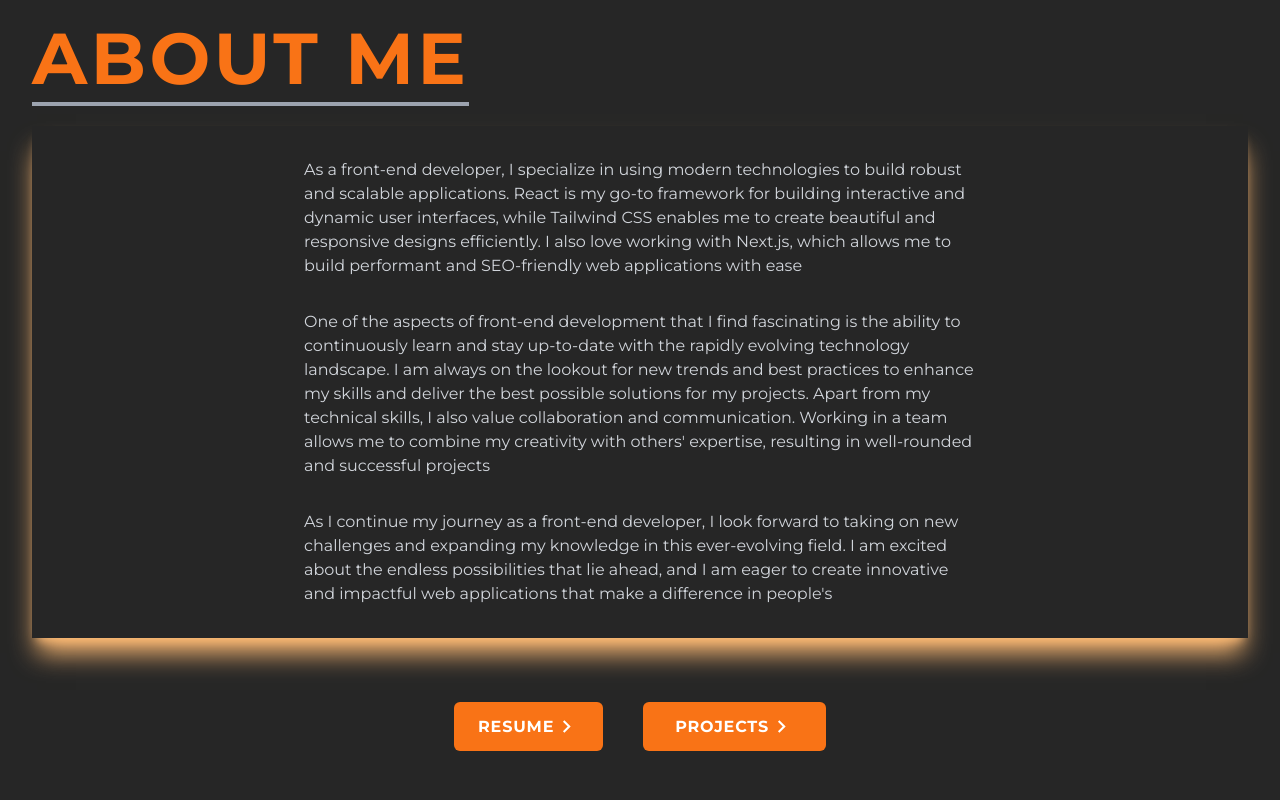
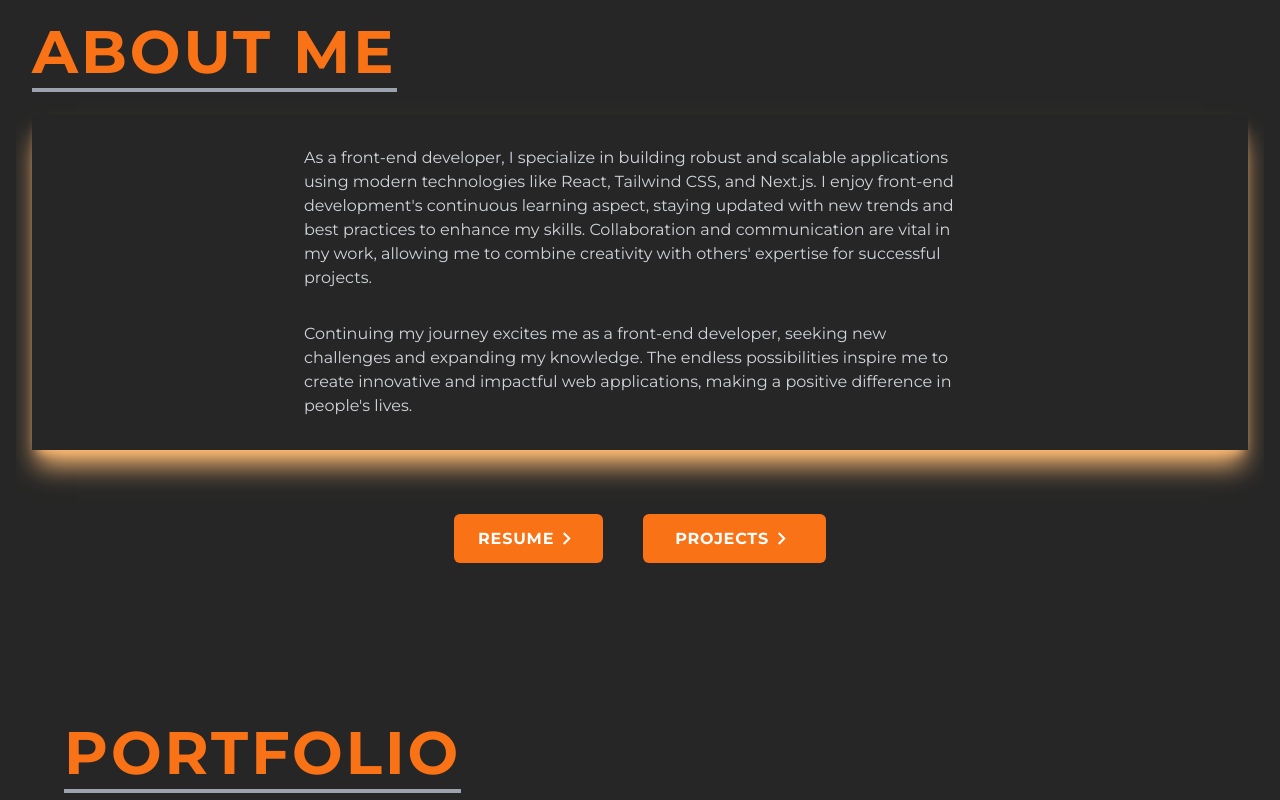
Before and after one commit to mercymwikali/My-portfolio, a React (Create React App) app: page / in a window 1280 px wide. Shown: the part 920-1720 px from the top of the page. Built offline with nearby package versions, Linux system fonts and the light colour scheme.

Commit message:
Heading resizing to avoid overflow and reducing the wording in about me section

```diff
--- a/src/App.js
+++ b/src/App.js
@@ -10,7 +10,7 @@ import Contact from './Components/Contact';
 function App() {
   return (
     <div className="w-full h-auto bg-neutral-800 text-gray-300">
-      <div className='max-w-screen-2xl mx-4 px-4'>
+      <div className='max-w-screen-2xl mx-4 px-4 overflow-hidden'>
         <Nav/>
         <Home/>
         <About/>
--- a/src/Components/About.jsx
+++ b/src/Components/About.jsx
@@ -6,33 +6,28 @@ const About = () => {
     return (
         <div id='about' className='w-full'>
             <div className='max-w-screen-xl mx-auto m py-0 md:py-16 text-center md:text-left'>
-                <h2 className="text-4xl md:text-7xl tracking-wider uppercase text-orange-500 font-bold inline border-b-4 border-gray-400">
+                <h2 className="text-4xl md:text-6xl tracking-wider uppercase text-orange-500 font-bold inline border-b-4 border-gray-400">
                     about me
                 </h2>
-                <div className="shadow-xl shadow-orange-300 my-8 py-4 px-2 md:px-8">
+                <div className="shadow-xl shadow-orange-300 my-8 py-4 px-2 md:px-4">
                     <p className="py-4 max-w-2xl mx-auto">
-                        As a front-end developer, I specialize in using modern technologies
-                        to build robust and scalable applications. React is my go-to framework
-                        for building interactive and dynamic user interfaces, while Tailwind CSS
-                        enables me to create beautiful and responsive designs efficiently. I also
-                        love working with Next.js, which allows me to build performant and
-                        SEO-friendly web applications with ease
+                        As a front-end developer, I specialize in building robust
+                        and scalable applications using modern technologies like React,
+                        Tailwind CSS, and Next.js. I enjoy front-end development's
+                        continuous learning aspect, staying updated with new trends
+                        and best practices to enhance my skills. Collaboration and
+                        communication are vital in my work, allowing me to combine
+                        creativity with others' expertise for successful projects.
                     </p>
                     <p className="py-4 max-w-2xl mx-auto">
-                        One of the aspects of front-end development that I find fascinating is the
-                        ability to continuously learn and stay up-to-date with the rapidly evolving
-                        technology landscape. I am always on the lookout for new trends and best practices
-                        to enhance my skills and deliver the best possible solutions for my projects.
-                        Apart from my technical skills, I also value collaboration and communication.
-                        Working in a team allows me to combine my creativity with others' expertise,
-                        resulting in well-rounded and successful projects
+                        Continuing my journey excites me as a front-end developer,
+                        seeking new challenges and expanding my knowledge. The endless
+                        possibilities inspire me to create innovative and
+                        impactful web applications, making a positive difference
+                        in people's lives.
                     </p>
-                    <p className="py-4 max-w-2xl mx-auto">
-                        As I continue my journey as a front-end developer, I look forward to taking on
-                        new challenges and expanding my knowledge in this ever-evolving field. I am
-                        excited about the endless possibilities that lie ahead, and I am eager to
-                        create innovative and impactful web applications that make a difference in people's
-                    </p>
+
+
                 </div>
                 <div className="flex items-center justify-center gap-10">
                     <a
--- a/src/Components/Contact.jsx
+++ b/src/Components/Contact.jsx
@@ -37,7 +37,7 @@ const Contact = () => {
     return (
         <div id="contact" className="w-full">
             <div className="max-w-screen-xl mx-auto md:px-8 py-20 text-center md:text-left">
-                <h2 className="text-5xl md:text-7xl tracking-wider uppercase text-orange-500 font-bold inline border-b-4 border-gray-400">
+                <h2 className="text-4xl md:text-6xl tracking-wider uppercase text-orange-500 font-bold inline border-b-4 border-gray-400">
                     contact
                 </h2>
 
--- a/src/Components/Experience.jsx
+++ b/src/Components/Experience.jsx
@@ -57,7 +57,7 @@ const Experience = () => {
     return (
         <div id="experience" className="w-full">
             <div className="max-w-screen-xl mx-auto px-8 py-16 text-center md:text-left">
-                <h2 className="text-5xl md:text-7xl tracking-wider uppercase text-orange-500 font-bold inline border-b-4 border-gray-400">
+                <h2 className="text-4xl md:text-6xl  tracking-wider uppercase text-orange-500 font-bold inline border-b-4 border-gray-400">
                     experience
                 </h2>
                 <p className="py-8 max-w-lg">
--- a/src/Components/Home.jsx
+++ b/src/Components/Home.jsx
@@ -8,7 +8,7 @@ const Home = () => {
     <div name="home" className=' h-screen w-full flex  '>
       <div className=' max-w-screen-xl mx-auto w-full h-full  p-4 flex flex-col md:flex-row justify-around items-center'>
         <div className=' md:w-3/4'>
-          <h2 className=' uppercase font-bold text-white text-5xl'>I am Full Stack Developer</h2>
+          <h2 className=' uppercase font-bold text-white text-5xl leading-snug'>I am Full Stack Developer</h2>
           <p className='text-white-600 text-base py-4  mx-auto'> Hi...<br /> My name is Mercy and I am self-taught software developer with two years of experience. My passion lies in web development, where I bring designs to life by building intuitive user interfaces using web technologies such as React, Tailwind and Next.js.</p>
           <Link to="portfolio" smooth duration={500}>
             <div className="group flex items-center justify-center mt-8 bg-gradient-to-r from bg-orange-700 to-orange-600 text-white px-6 py-3 font-bold uppercase rounded-md tracking-wider cursor-pointer">
--- a/src/Components/Portfolio.jsx
+++ b/src/Components/Portfolio.jsx
@@ -37,7 +37,7 @@ const Portfolio = () => {
   return (
     <div id="portfolio" className="w-full">
       <div className="max-w-screen-xl mx-auto px-8 py-16 text-center md:text-left">
-        <h2 className="text-5xl md:text-7xl tracking-wider uppercase text-orange-500 font-bold inline border-b-4 border-gray-400">
+        <h2 className="text-4xl md:text-6xl tracking-wider uppercase text-orange-500 font-bold inline border-b-4 border-gray-400">
           portfolio
         </h2>
         <p className="py-6 max-w-lg font-medium">
```
